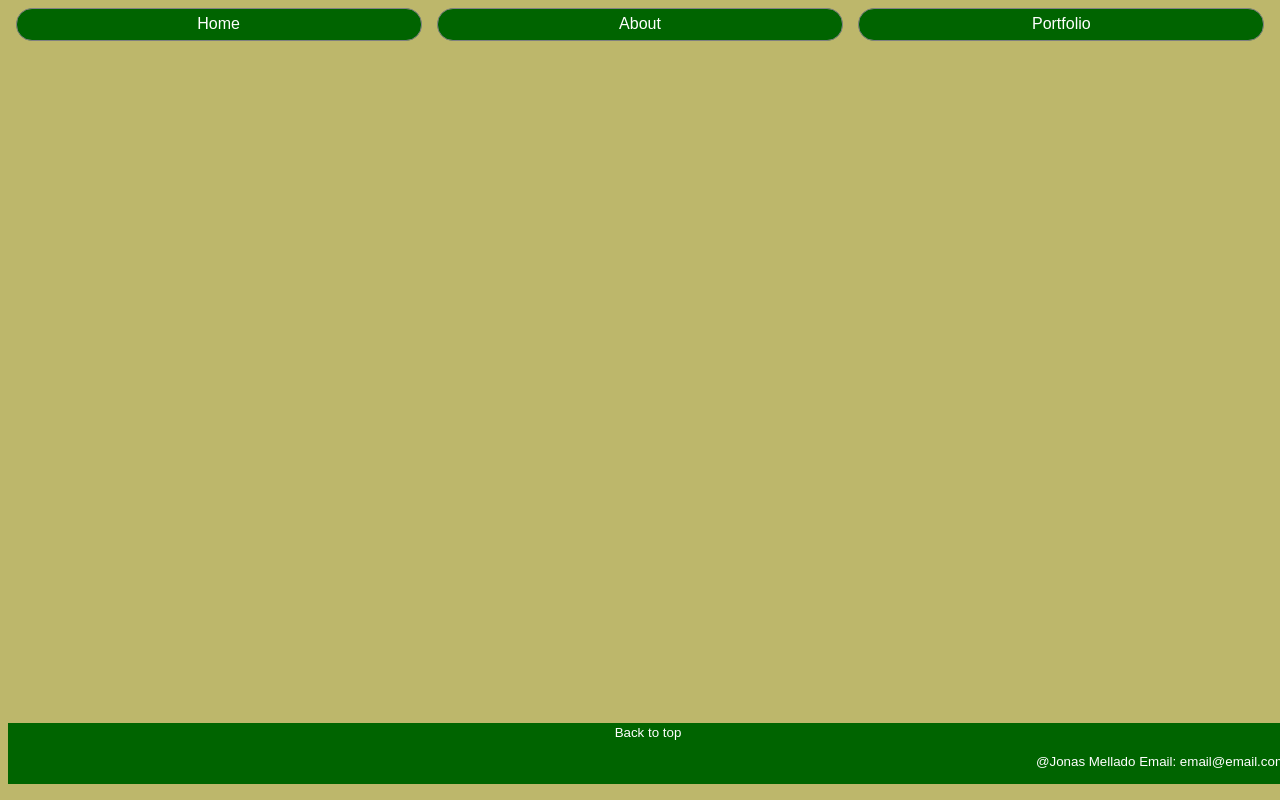
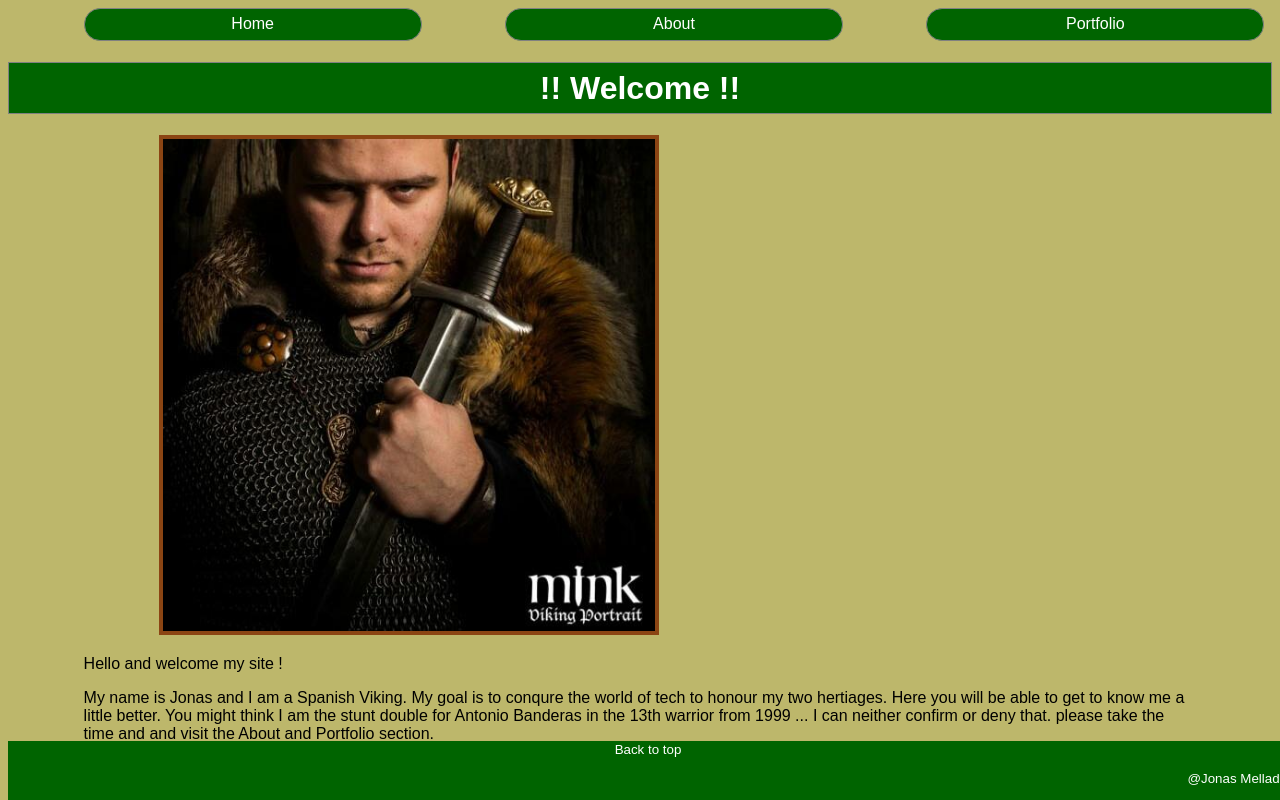
Before and after one commit to JMellado87/PersonalWebsiteJM, a plain HTML site: page index.html in a window 1280 px wide. Drawn offline with Linux system fonts and the light colour scheme.

Commit message:
here we go again

```diff
--- a/index.html
+++ b/index.html
@@ -9,12 +9,28 @@
 </head>
 <body>
     <nav>
-        <a href="http://127.0.0.1:3000/index.html" class="selected"> Home </a>
-        <a href="http://127.0.0.1:3000/about.html" class="selected" class="aboutnav"> About </a>
-        <a href="http://127.0.0.1:3000/portfolio.html"class="selected"> Portfolio </a>
+        <a href="./index.html" class="selected"> Home </a>
+        <a href="./about.html" class="selected" class="aboutnav"> About </a>
+        <a href="./portfolio.html"class="selected"> Portfolio </a>
     </nav>
+
+
+    <div>
+        <h1 class="mainheader">!! Welcome !!</h1>
+    </div>
+
+
+<div >
+    <div> <img class="imgflex" src="./Photos/jonas_viking.jpg" />  </div>
+    <div>
+        <p class="welcomemsg"> Hello and welcome my site ! </p>
+        <p class="welcomemsg"> My name is Jonas and I am a Spanish Viking. My goal is to conqure the world of tech to honour my two hertiages.
+            Here you will be able to get to know me a little better. You might think I am the stunt double for Antonio Banderas in the 13th warrior from 1999 ... I can neither confirm or deny that.
+            please take the time and and visit the About and Portfolio section.</p>
+</div>
+
 <div>
-    <footer id="footer"> <a style="text-decoration: none;padding-top: 1px; color: white;" href="">Back to top </a> <p style=" text-align: right;">  @Jonas Mellado <span> Email: email@email.com</span></p></footer>
+    <footer id="footer"> <a style="text-decoration: none;padding-top: 1px; color: white;" href="./index.html">Back to top </a> <p style=" text-align: right;">  @Jonas Mellado <span> </span></p></footer>
 </div>
 </body>
 </html>
--- a/javascript.js
+++ b/javascript.js
@@ -1,3 +1 @@
-let YMCA = "Hello World"
-
-console.log (YMCA)
+console.log ("Hello World")
--- a/style.css
+++ b/style.css
@@ -11,6 +11,7 @@ nav > a {
     text-align: center;
     padding: 0.4rem;
     margin-inline: 0.2cm;
+    margin-left: 2cm;
     color: white;
     transition: all 1s;
 }
@@ -39,8 +40,11 @@ nav > a:hover{
 }
 /* @media controles the elements for different sizeing of the websites as it
 changes sizes but it will requre some rezising and fixing*/
-@media (max-width:300px){
-    nav {
+
+
+@media (max-width:300px)
+
+nav {
     flex-direction: column;
 }
 nav > a:first-child {
@@ -49,33 +53,65 @@ nav > a:first-child {
 nav > a:last-child {
     border-radius: 1rem 1rem 1rem 1rem;
 }
-}
-footer   {
-    text-align: center;
-    font-size: smaller;
-    position: fixed;
-    bottom: 2%;
+
+/* End of Nav bar  all HTML */
+
+/* start of index.html main page*/
+
+
+
+.imgflex {
     width: 100%;
-    padding: 2px;
-    background-color: darkgreen;
-    color: white;
+    max-width: 500px;
+    min-width: 300px;
+    margin-left: 4cm;
+    margin-right:50%;
+    border: 4px solid saddlebrown;
 }
 
-
-/* Portfolio styling */
-.portfolioheader {
+.welcomemsg {
+    margin-left: 2cm;
+    margin-right: 2cm;
+}
+.mainheader {
     text-decoration: none;
     border: 0.5px solid gray;
     flex:3;
     text-align: center;
     padding: 0.4rem;
-    margin-inline: 0.2cm;
+    width: auto;
     background-color: darkgreen;
     color: white;
     transition: all 1s;
-    border-radius: 2rem 2rem 2rem 2rem;
+
 }
 
+/* Start of Footer all HTML */
+
+footer   {
+    text-align: center;
+    font-size: smaller;
+    position: absolute;
+    flex: content;
+    bottom: 0;
+    width: 100%;
+    padding: 1px;
+    background-color: darkgreen;
+    color: white;
+}
+/* End of Footer all HTML*/
+
+/* About styling*/
+.imgabout {
+    float: left;
+    margin-right: 20px;
+  }
+
+  .text-container {
+    margin-left: 20px;
+  }
+
+/* Portfolio styling */
 div.gallery {
     border: 4px solid black;
 }
```
Also changed, not shown: about.html (+19 -4 lines), portfolio.html (+14 -13 lines), 1 other file.
